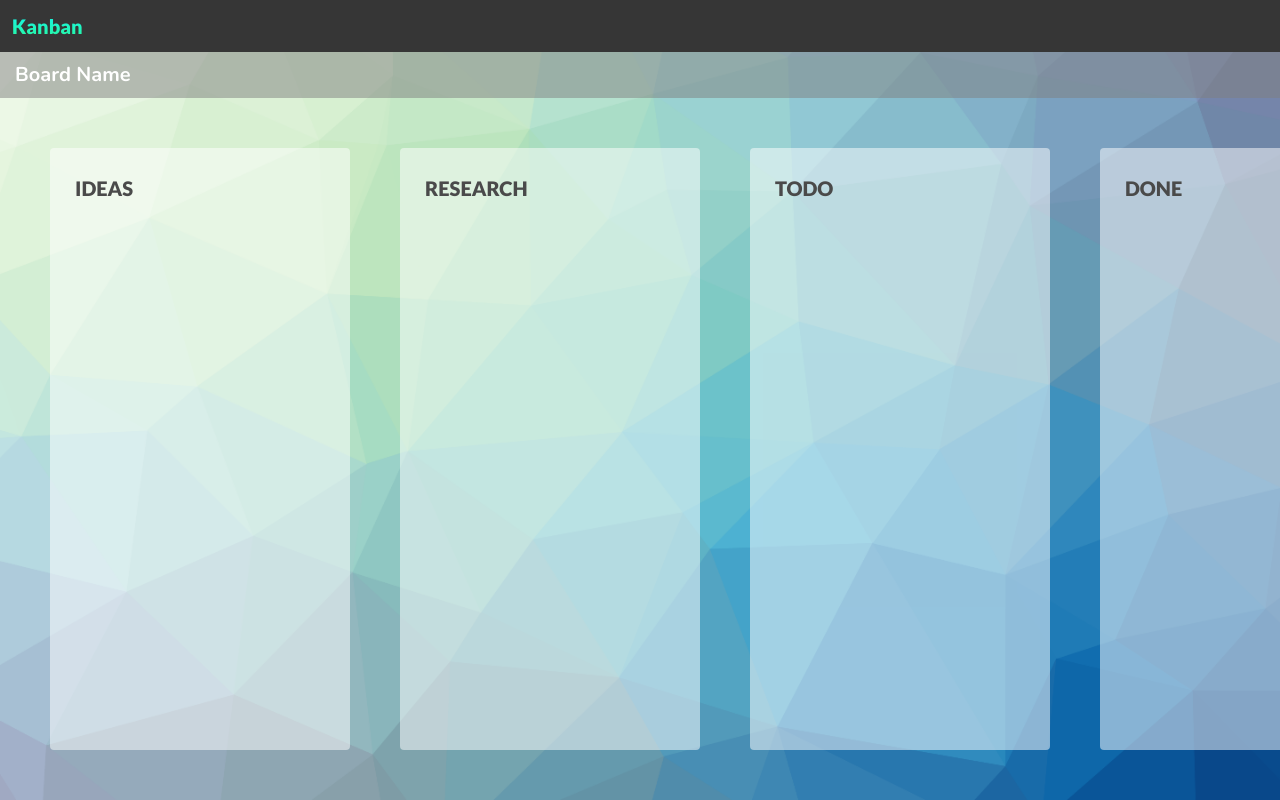
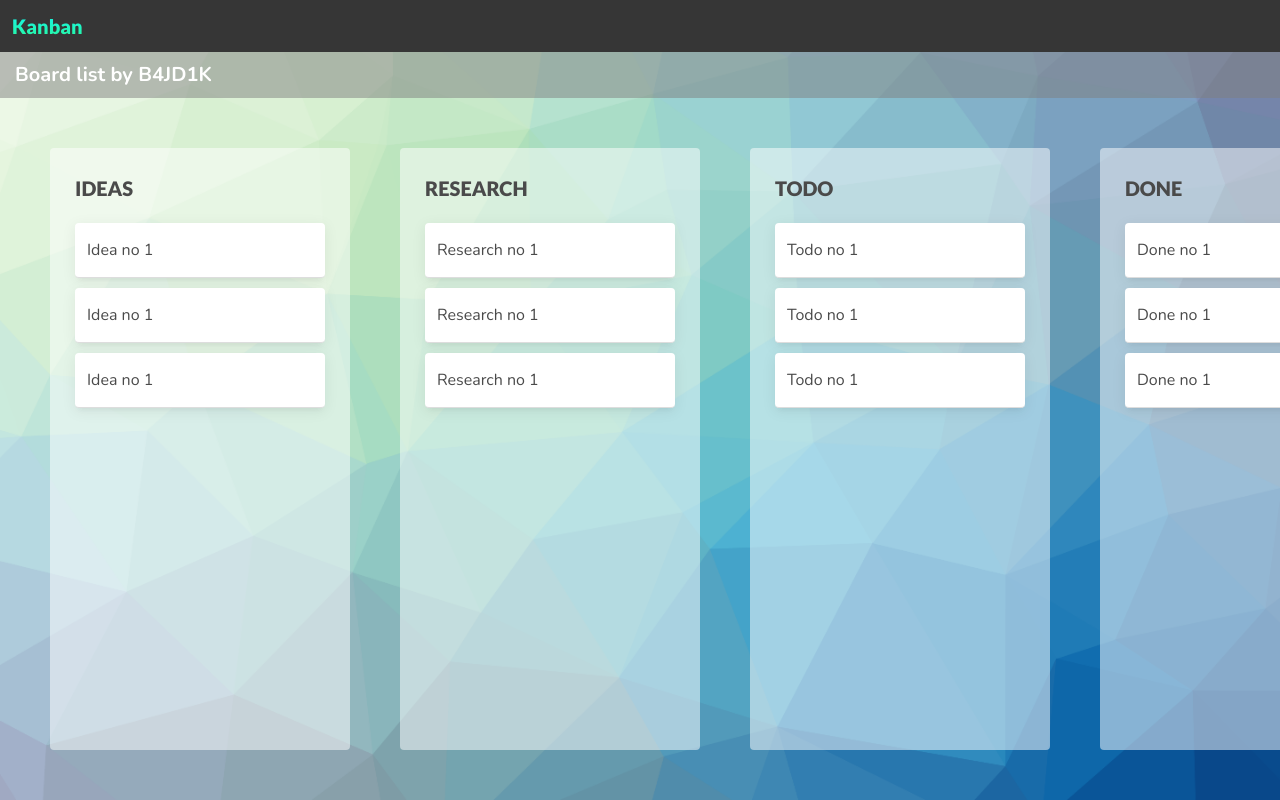
Before and after one commit to B4JD1K/Angular-Kanban, an Angular app: page / in a window 1280 px wide. Built offline with nearby package versions, Linux system fonts and the light colour scheme.

Commit message:
changed method of creating columns and tasks with *ngFor loop

```diff
--- a/src/app/pages/main-view/main-view.component.html
+++ b/src/app/pages/main-view/main-view.component.html
@@ -10,55 +10,28 @@
     <div class="board">
 
         <div class="board-bar">
-      <p class="board-name">Board Name</p>
+            <p class="board-name">Board list by B4JD1K</p>
         </div>
 
         <div class="board-wrapper">
 
             <div class="board-columns" cdkDropListGroup>
-        <div class="board-column">
-          <div class="column-title">Ideas</div>
-          <div class="tasks-containter"
+                <div class="board-column" *ngFor="let column of board.columns">
+
+                    <div class="column-title">
+                        {{column.name}}
+                    </div>
+
+                    <div class="tasks-container"
                          cdkDropList
                          #todoList="cdkDropList"
-               [cdkDropListData]="ideas"
+                         [cdkDropListData]="column.tasks"
                          (cdkDropListDropped)="drop($event)">
-            <div class="task" *ngFor="let item of ideas" cdkDrag>{{item}}</div>
-          </div>
-        </div>
-        <div class="board-column">
-          <div class="column-title">Research</div>
-          <div class="tasks-containter"
-               cdkDropList
-               #todoList="cdkDropList"
-               [cdkDropListData]="research"
-               (cdkDropListDropped)="drop($event)">
-            <div class="task" *ngFor="let item of research" cdkDrag>{{item}}</div>
-          </div>
-        </div>
-        <div class="board-column">
-
-          <div class="column-title">Todo</div>
-          <div class="tasks-containter"
-               cdkDropList
-               #todoList="cdkDropList"
-               [cdkDropListData]="todo"
-               (cdkDropListDropped)="drop($event)">
-            <div class="task" *ngFor="let item of todo" cdkDrag>{{item}}</div>
-          </div>
-        </div>
-        <div class="board-column">
-
-          <div class="column-title">Done</div>
-          <div class="tasks-containter"
-               cdkDropList
-               #todoList="cdkDropList"
-               [cdkDropListData]="done"
-               (cdkDropListDropped)="drop($event)">
-            <div class="task" *ngFor="let item of done" cdkDrag>{{item}}</div>
+                        <div class="task" *ngFor="let item of column.tasks" cdkDrag>{{item}}</div>
                     </div>
                 </div>
             </div>
+
 
         </div>
 
```
Lines whose indentation alone changed are shown as unchanged.
